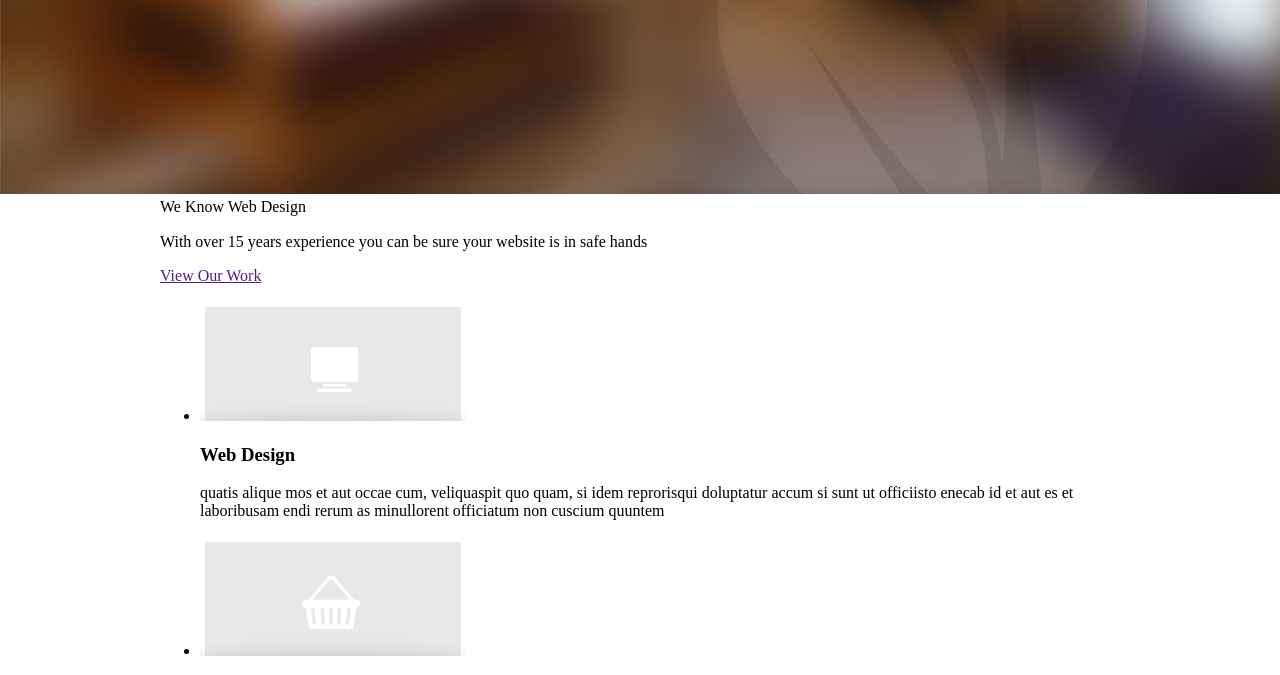
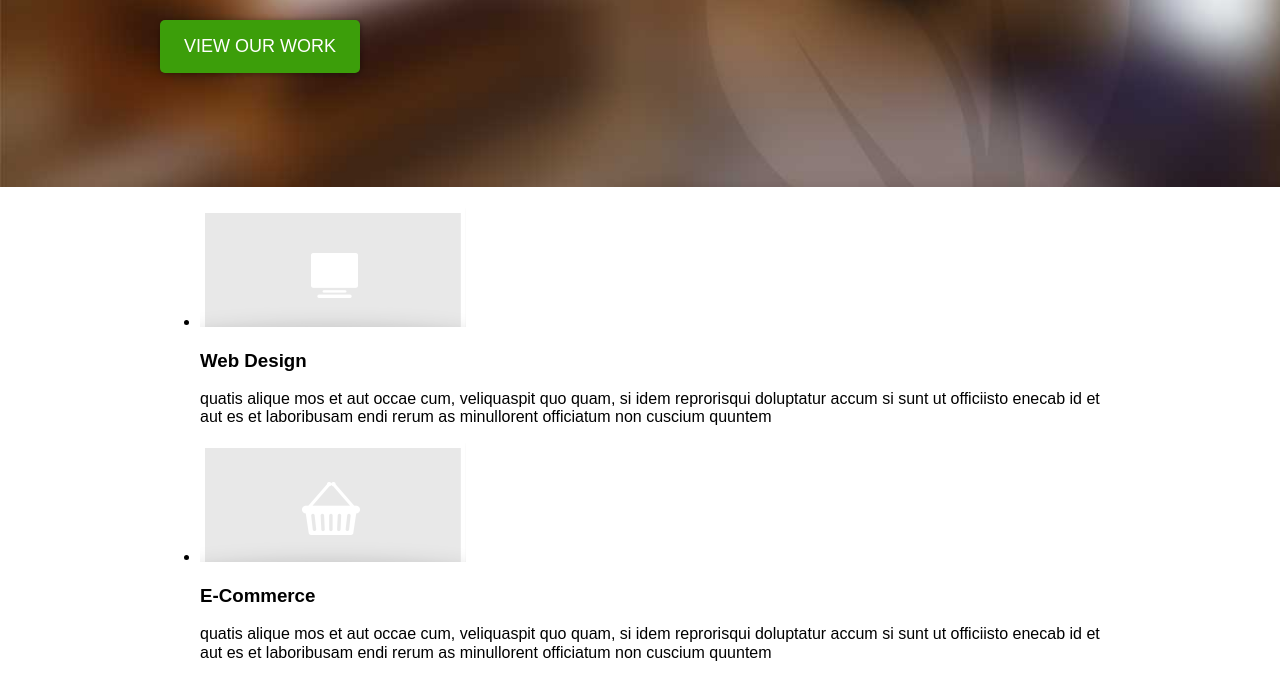
Before and after one commit to mfathei/psd-to-html, a plain HTML site: page index.html in a window 1280 px wide. Shown: the part 308-983 px from the top of the page. Drawn offline with Linux system fonts and the light colour scheme.

Commit message:
style banner

```diff
--- a/style.css
+++ b/style.css
@@ -1,3 +1,7 @@
+body {
+    font-family: arial;
+}
+
 .wrapper {
     width: 100%;
     max-width: 960px;
@@ -52,3 +56,59 @@ header nav span {
     margin-left: 20px;
     margin-right: 20px;
 }
+
+/** banner **/
+
+#lead-banner {
+    max-height: 440px;
+    overflow: hidden;
+    position: relative;
+}
+
+#lead-banner img {
+    width: 100%;
+}
+
+.banner-overlay {
+    position: absolute;
+    top: 20%;
+    width: 100%;
+}
+
+.banner-title {
+    color: #FFF;
+    font-size: 72px;
+    text-transform: uppercase;
+}
+
+#lead-banner p {
+    color: #fff;
+    max-width: 600px;
+    font-size: 24px;
+    margin-top: 10px;
+}
+
+.banner-overlay a {
+    /* Permalink - use to edit and share this gradient: http://colorzilla.com/gradient-editor/#3c9e0a+0,3c9e0a+100 */
+    background: #3c9e0a;
+    /* Old browsers */
+    background: -moz-linear-gradient(top, #3c9e0a 0%, #3c9e0a 100%);
+    /* FF3.6-15 */
+    background: -webkit-linear-gradient(top, #3c9e0a 0%, #3c9e0a 100%);
+    /* Chrome10-25,Safari5.1-6 */
+    background: linear-gradient(to bottom, #3c9e0a 0%, #3c9e0a 100%);
+    /* W3C, IE10+, FF16+, Chrome26+, Opera12+, Safari7+ */
+    filter: progid:DXImageTransform.Microsoft.gradient(startColorstr='#3c9e0a', endColorstr='#3c9e0a', GradientType=0);
+    /* IE6-9 */
+
+    display: block;
+    color: #FFF;
+    width: 200px;
+    padding: 16px 0;
+    text-align: center;
+    text-decoration: none;
+    text-transform: uppercase;
+    font-size: 18px;
+    border-radius: 5px;
+    box-shadow: 1px 1px 6px rgb(0,0,0,0.4);
+}
```
